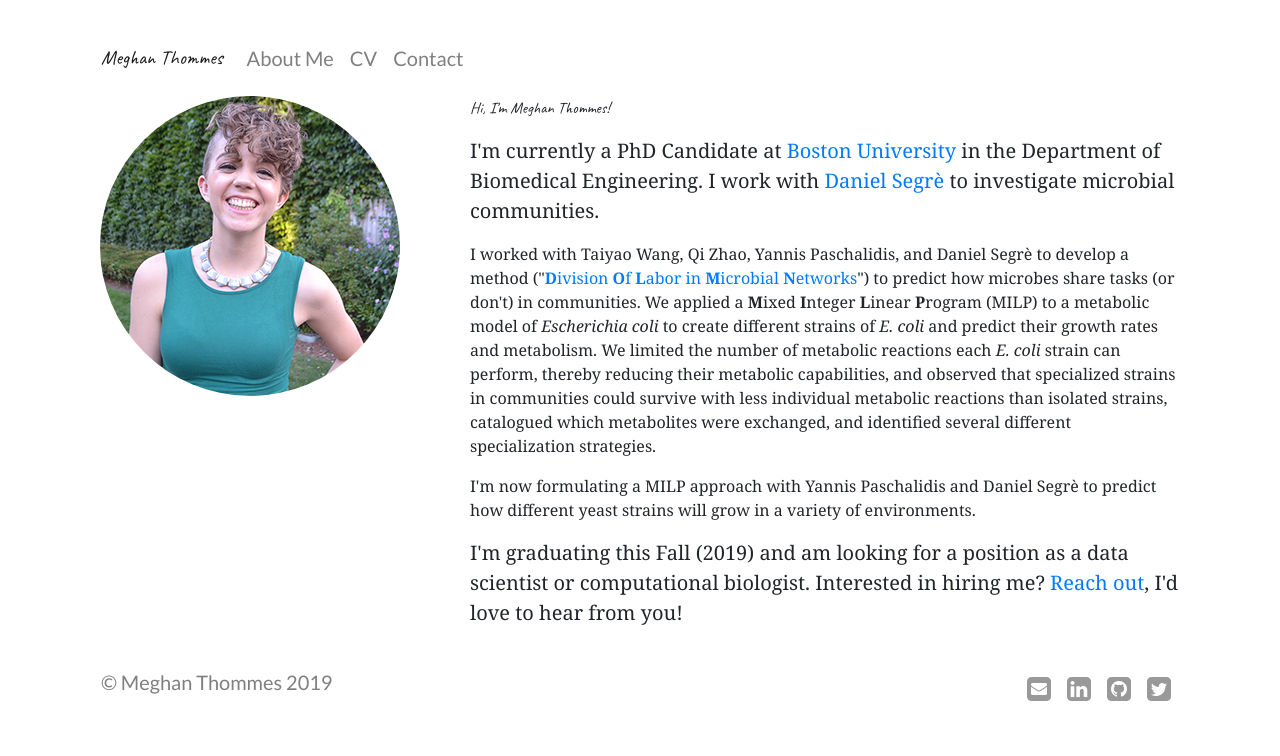
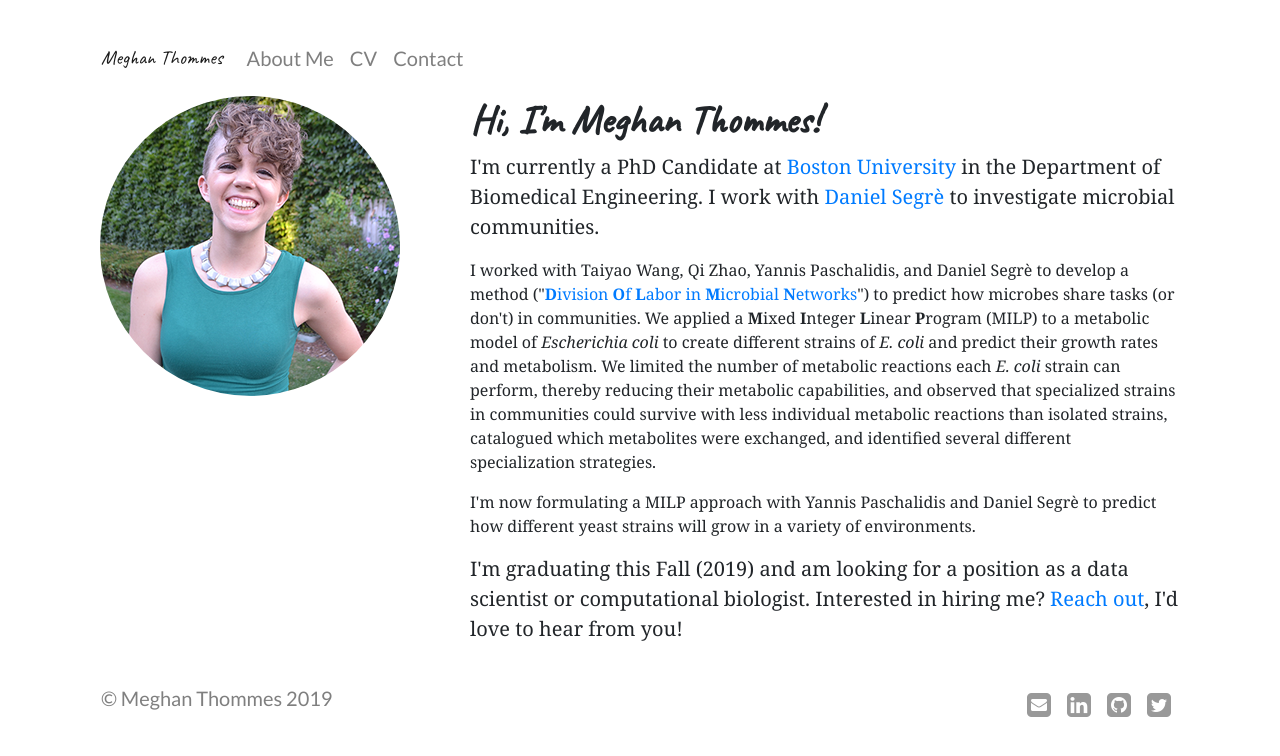
Before and after one commit to megthommes/megthommes.github.io, a Jekyll site: the page built from index.html, in a window 1280 px wide. Shown: the top 756 px of the page. Built offline with Jekyll 4.4.1, drawn with Linux system fonts in a browser that asks for light colours; some web fonts are replaced.

Commit message:
Update index.html

```diff
--- a/index.html
+++ b/index.html
@@ -12,7 +12,7 @@ description: Meghan Thommes
 
 		 <!-- Blurb -->
 		<div class="col-8">
-			<p class="handwriting">Hi, I'm Meghan Thommes!</p>
+			<h1 class="handwriting">Hi, I'm Meghan Thommes!</h1>
 
 			<p class="lead">
 				I'm currently a PhD Candidate at <a href="https://www.bu.edu/eng/departments/bme/" target="_blank">Boston University</a> in the Department of Biomedical Engineering. I work with <a href="https://www.bu.edu/segrelab/" target="_blank">Daniel Segr&egrave;</a> to investigate microbial communities.
```
